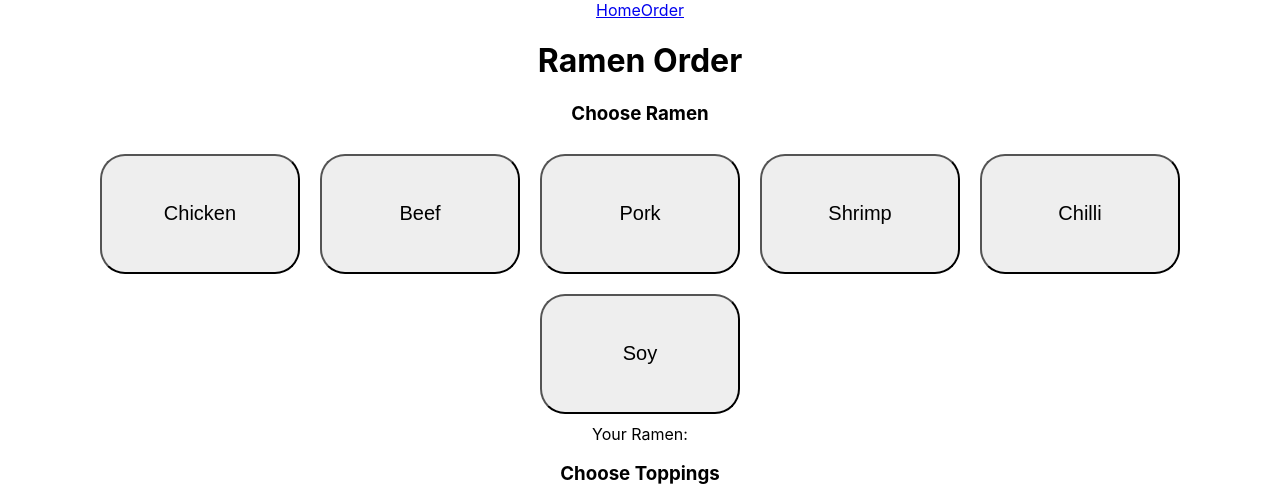
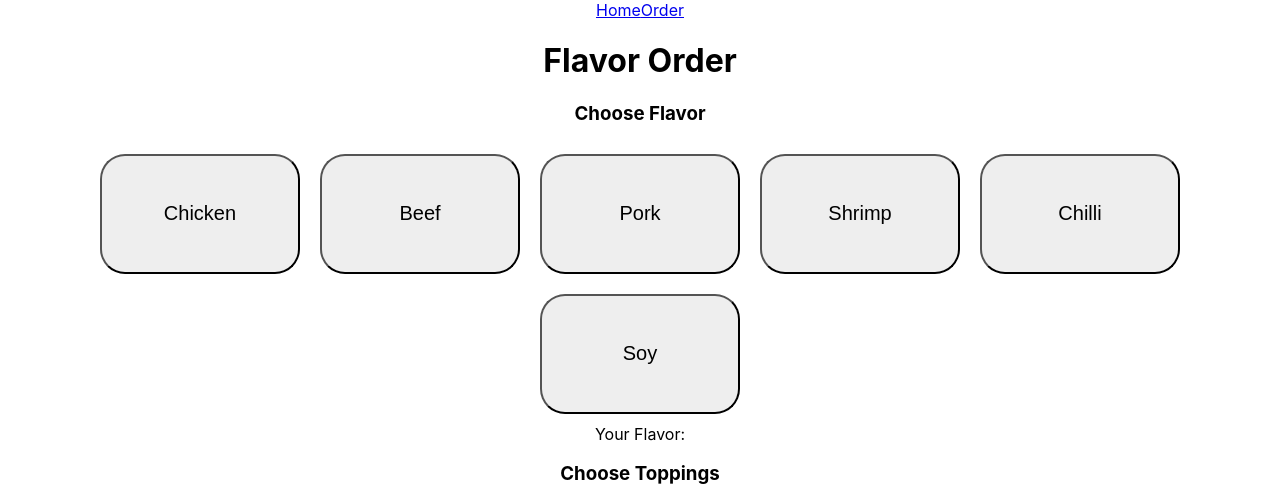
Before and after one commit to notwaltervilla/Cup-Noodle-React-App, a React (Create React App) app in the folder cup-noodle-app/: page /order in a window 1280 px wide. Shown: the top 494 px of the page. Built offline with nearby package versions, Linux system fonts and the light colour scheme.

Commit message:
Added more functional components and API integration.

```diff
--- a/cup-noodle-app/src/components/SelectableButton.js
+++ b/cup-noodle-app/src/components/SelectableButton.js
@@ -1,4 +1,6 @@
 "use es6";
+
+import React, { useState } from "react";
 
 const SelectableButton = ({ children, value, action, isActive }) => {
   var style = {
@@ -22,7 +24,6 @@ const SelectableButton = ({ children, value, action, isActive }) => {
         style={style}
         onClick={() => {
           action();
-          console.log({ isActive });
         }}
       >
         {children}
--- a/cup-noodle-app/src/components/UnstyledLink.js
+++ b/cup-noodle-app/src/components/UnstyledLink.js
@@ -1,5 +1,6 @@
 "use es6";
 
+import React, { useState } from "react";
 import { Link } from "react-router-dom";
 
 const UnstyledLink = ({ children, url }) => {
--- a/cup-noodle-app/src/pages/OrderPage.js
+++ b/cup-noodle-app/src/pages/OrderPage.js
@@ -4,7 +4,7 @@ import React, { useState } from "react";
 import SelectableButton from "../components/SelectableButton";
 
 const OrderPage = () => {
-  const ramenList = ["Chicken", "Beef", "Pork", "Shrimp", "Chilli", "Soy"];
+  const flavorList = ["Chicken", "Beef", "Pork", "Shrimp", "Chilli", "Soy"];
   const toppingsList = [
     "Onion",
     "Corn",
@@ -14,7 +14,7 @@ const OrderPage = () => {
     "Tofu",
   ];
 
-  const [ramen, setRamen] = useState(() => {
+  const [flavor, setFlavor] = useState(() => {
     return null;
   });
 
@@ -22,8 +22,8 @@ const OrderPage = () => {
     return [];
   });
 
-  const updateRamen = (flavor) => {
-    setRamen((prevRamen) => flavor);
+  const updateFlavor = (selection) => {
+    setFlavor((prevFlavor) => selection);
   };
 
   const updateToppings = (topping) => {
@@ -35,30 +35,36 @@ const OrderPage = () => {
   };
 
   const submitOrder = (order) => {
-    order = [ramen, toppings];
-    console.log(order);
+    console.log(JSON.stringify(order));
+    fetch("https://cupnoodle-api.herokuapp.com/order", {
+      method: "POST",
+      headers: {
+        "Content-Type": "application/json",
+      },
+      body: JSON.stringify(order),
+    });
   };
 
   return (
     <>
-      <h1>Ramen Order</h1>
+      <h1>Flavor Order</h1>
 
-      <h3>Choose Ramen</h3>
-      {ramenList.map((item) => {
+      <h3>Choose Flavor</h3>
+      {flavorList.map((item) => {
         return (
           <SelectableButton
             key={item}
             action={() => {
-              updateRamen(item);
+              updateFlavor(item);
             }}
-            isActive={ramen === item}
+            isActive={flavor === item}
           >
             {item}
           </SelectableButton>
         );
       })}
       <br />
-      <span>Your Ramen: {ramen}</span>
+      <span>Your Flavor: {flavor}</span>
 
       <h3>Choose Toppings</h3>
       {toppingsList.map((item) => {
@@ -79,7 +85,13 @@ const OrderPage = () => {
 
       <br />
       <br />
-      <button onClick={() => submitOrder()}>SUBMIT</button>
+      <button
+        onClick={() =>
+          submitOrder({ mode: 0, flavor: flavor, toppings: toppings })
+        }
+      >
+        SUBMIT
+      </button>
     </>
   );
 };
```
Also changed, not shown: cup-noodle-app/package.json (+6 -3 lines), 1 other file (tests, documents, lock files or other folders).
